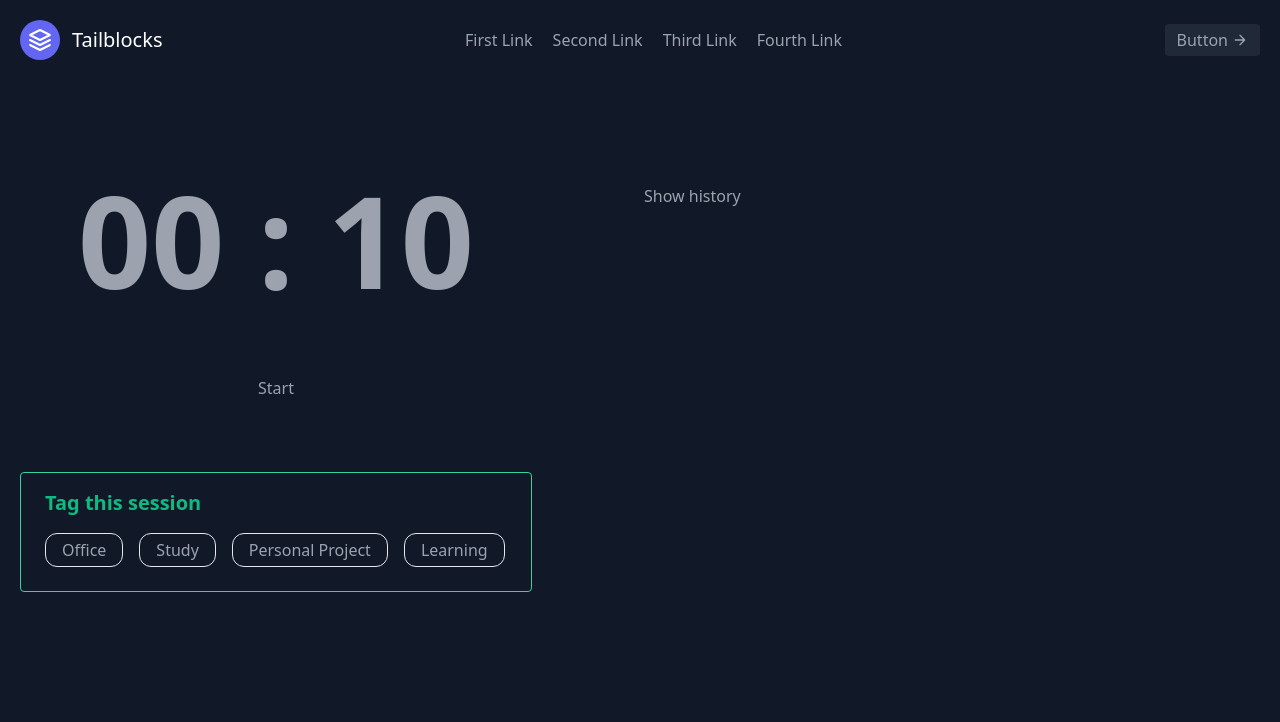
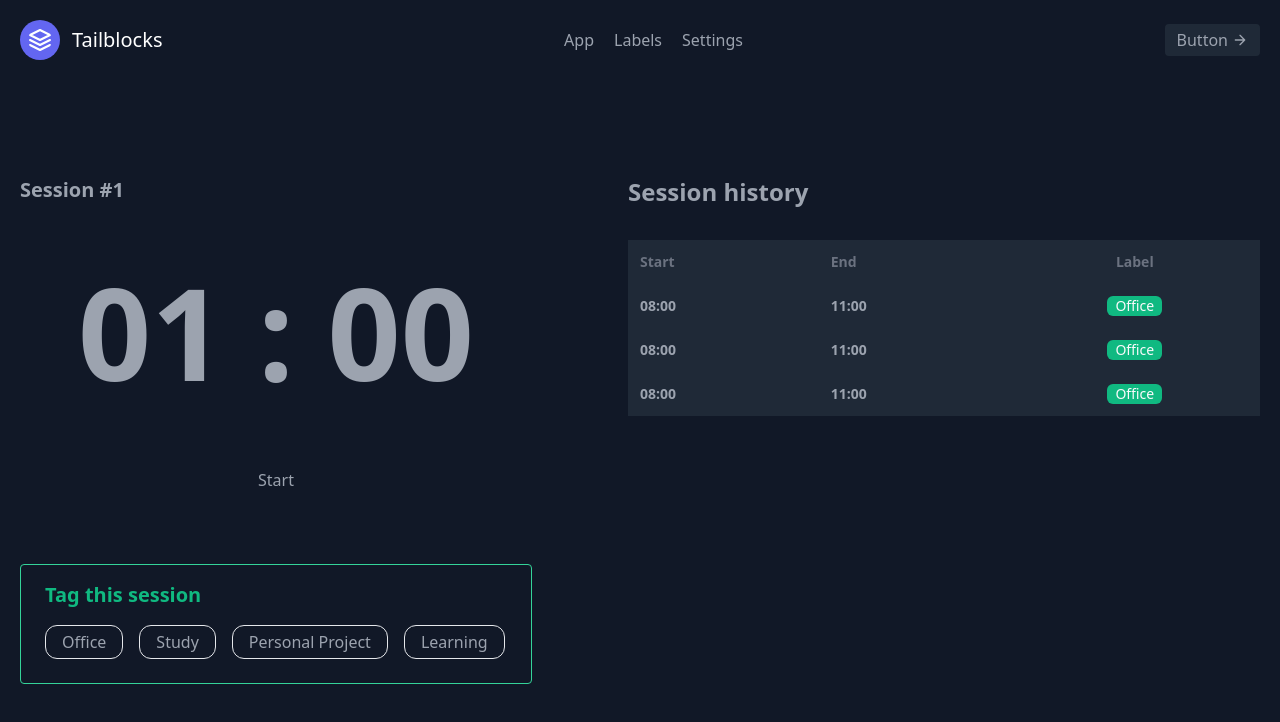
Before and after one commit to rahulbarwal/pomodro, a Svelte app: page / in a window 1280 px wide. Shown: the top 722 px of the page. Built offline with nearby package versions, Linux system fonts and the light colour scheme; the HTML template or start-up script is replaced by a standard one.

Commit message:
Sessions and breaks logic moved up from running timer.

```diff
--- a/src/components/RunningTimer.svelte
+++ b/src/components/RunningTimer.svelte
@@ -1,16 +1,24 @@
 <script lang="ts">
   import { createEventDispatcher } from "svelte";
 
+  //#region Props
   export let minutes: number = 25;
   export let size: "sm" | "md" | "lg" = "md";
+  //#endregion Props
+
+  //#region Initialisations
+  let timeVal;
+  let isTimerRunning = false;
+  let timerIntervalRef;
   const dispatch = createEventDispatcher();
-
-  let seconds = 10;
-  let isTimerRunning = false;
-  let intervalRef;
-  minutes -= 1;
+  let speedUp = false;
+  //#endregion Initialisations
 
   //#region Declarations
+  function intializeTimer() {
+    timeVal = { mins: minutes, secs: 0 };
+  }
+
   function getSpanClass() {
     let css = "font-semibold ";
     switch (size) {
@@ -28,27 +36,38 @@
   }
 
   function startTimer() {
+    const deductTime = ({ mins, secs }) => {
+      if (secs === 0) {
+        if (mins === 0) {
+          return { mins, secs };
+        }
+        return { mins: mins - 1, secs: 59 };
+      }
+      return { mins, secs: secs - 1 };
+    };
+    if (speedUp) {
+      timeVal = { mins: 0, secs: 2 };
+    }
     isTimerRunning = true;
-    intervalRef = setInterval(() => {
+    timerIntervalRef = setInterval(() => {
       dispatch("timerStarted");
-      seconds -= 1;
-      if (seconds === 0) {
-        if (minutes === 0) {
-          seconds = 0;
-          clearInterval(intervalRef);
-          dispatch("timerEnded");
-          isTimerRunning = false;
-        } else {
-          minutes -= 1;
-          seconds = 60;
-        }
+      timeVal = deductTime(timeVal);
+      const timerFinished = timeVal.mins === 0 && timeVal.secs === 0;
+      if (timerFinished) {
+        clearInterval(timerIntervalRef);
+        finishSession();
       }
     }, 1000);
   }
 
+  function finishSession() {
+    dispatch("timerEnded");
+    isTimerRunning = false;
+  }
+
   function pauseTimer() {
     isTimerRunning = false;
-    clearInterval(intervalRef);
+    clearInterval(timerIntervalRef);
     dispatch("timerPaused");
   }
 
@@ -71,17 +90,19 @@
 
   //#region Main Execution
   const spanClass = getSpanClass();
+  intializeTimer();
   //#endregion Main Execution
 </script>
 
 <section class="flex justify-center">
   <span class={spanClass}>
-    {padWithChar(minutes)} : {padWithChar(seconds)}
+    {padWithChar(timeVal.mins)} : {padWithChar(timeVal.secs)}
   </span>
 </section>
 <button
   class="p-2 rounded-md border-indigo-400 hover:bg-indigo-200 hover:text-black"
   type="button"
   on:click={isTimerRunning ? pauseTimer : startTimer}
-  >{isTimerRunning ? "Pause" : "Start"}</button
 >
+  {isTimerRunning ? "Pause" : "Start"}
+</button>
--- /dev/null
+++ b/src/components/SessionBreakTimer.svelte
@@ -0,0 +1,68 @@
+<script lang="ts">
+  import { createEventDispatcher } from "svelte";
+  import RunningTimer from "./RunningTimer.svelte";
+  //#region Props
+  export let minutes: number = 25;
+  export let shortBreakMins: number = 5;
+  export let longBreakMins: number = 15;
+  //#endregion Props
+  //#region Initialisations
+  let sessionMins = minutes;
+  let breakType: "short" | "long" = "short";
+  let isSessionFinishing: boolean = true;
+  let workSessionsCompleted = 0;
+  let maxSessionsAtOnce = 4;
+  const dispatch = createEventDispatcher();
+
+  //#endregion Initialisations
+  //#region Method Declarations
+  function updateTimerMins(breakType: "short" | "long" | null) {
+    if (breakType === "short") {
+      sessionMins = shortBreakMins;
+    } else if (breakType === "long") {
+      sessionMins = longBreakMins;
+    } else {
+      sessionMins = minutes;
+    }
+  }
+
+  function incrementSessions() {
+    if (workSessionsCompleted === maxSessionsAtOnce - 1) {
+      workSessionsCompleted = 0;
+    } else {
+      workSessionsCompleted++;
+    }
+  }
+
+  function startBreak() {
+    breakType =
+      workSessionsCompleted === maxSessionsAtOnce - 1 ? "long" : "short";
+    updateTimerMins(breakType);
+  }
+
+  function startSession() {
+    incrementSessions();
+    updateTimerMins(null);
+  }
+
+  function onTimerEnded() {
+    isSessionFinishing ? startBreak() : startSession();
+    isSessionFinishing = !isSessionFinishing;
+    dispatch("timerEnded");
+  }
+  //#endregion Method Declarations
+  //#region Main Execution
+
+  //#endregion Main Execution
+</script>
+
+{#key sessionMins}
+  <h3 class="text-xl  font-semibold">Session #{workSessionsCompleted + 1}</h3>
+  <RunningTimer
+    minutes={sessionMins}
+    size={"lg"}
+    on:timerStarted
+    on:timerPaused
+    on:timerEnded={() => onTimerEnded()}
+  />
+{/key}
--- a/src/layout/Body.svelte
+++ b/src/layout/Body.svelte
@@ -1,18 +1,15 @@
 <script>
-  import Timer from "../components/RunningTimer.svelte";
+  import Timer from "../components/SessionBreakTimer.svelte";
   import TagSession from "../components/TagSession.svelte";
   import CompletedSessions from "../components/CompletedSessions.svelte";
 
   let isTimerActive = false;
-  let showHistory = false;
 
   const sessionLabels = ["Office", "Study", "Personal Project", "Learning"];
 </script>
 
 <section class="text-gray-400 bg-gray-900 body-font">
-  <div
-    class="container mx-auto flex px-5 py-24 md:flex-row flex-col "
-  >
+  <div class="container mx-auto flex px-5 py-24 md:flex-row flex-col ">
     <div
       class="lg:max-w-lg lg:w-full md:w-1/2 w-5/6 md:mb-0 mb-10 flex flex-col gap-16 justify-center"
     >
@@ -31,17 +28,7 @@
         ? 'opacity-10'
         : 'opacity-100'}"
     >
-      {#if showHistory}
-        <CompletedSessions />
-      {:else}
-        <button
-          type="button"
-          on:click={() => (showHistory = true)}
-          class="px-4 py-2 rounded-md"
-        >
-          Show history
-        </button>
-      {/if}
+      <CompletedSessions />
     </div>
   </div>
 </section>
--- a/src/layout/Header.svelte
+++ b/src/layout/Header.svelte
@@ -23,10 +23,9 @@
     <nav
       class="md:ml-auto md:mr-auto flex flex-wrap items-center text-base justify-center"
     >
-      <a class="mr-5 hover:text-white">First Link</a>
-      <a class="mr-5 hover:text-white">Second Link</a>
-      <a class="mr-5 hover:text-white">Third Link</a>
-      <a class="mr-5 hover:text-white">Fourth Link</a>
+      <a class="mr-5 hover:text-white">App</a>
+      <a class="mr-5 hover:text-white">Labels</a>
+      <a class="mr-5 hover:text-white">Settings</a>
     </nav>
     <button
       class="inline-flex items-center bg-gray-800 border-0 py-1 px-3 focus:outline-none hover:bg-gray-700 rounded text-base mt-4 md:mt-0"
```
